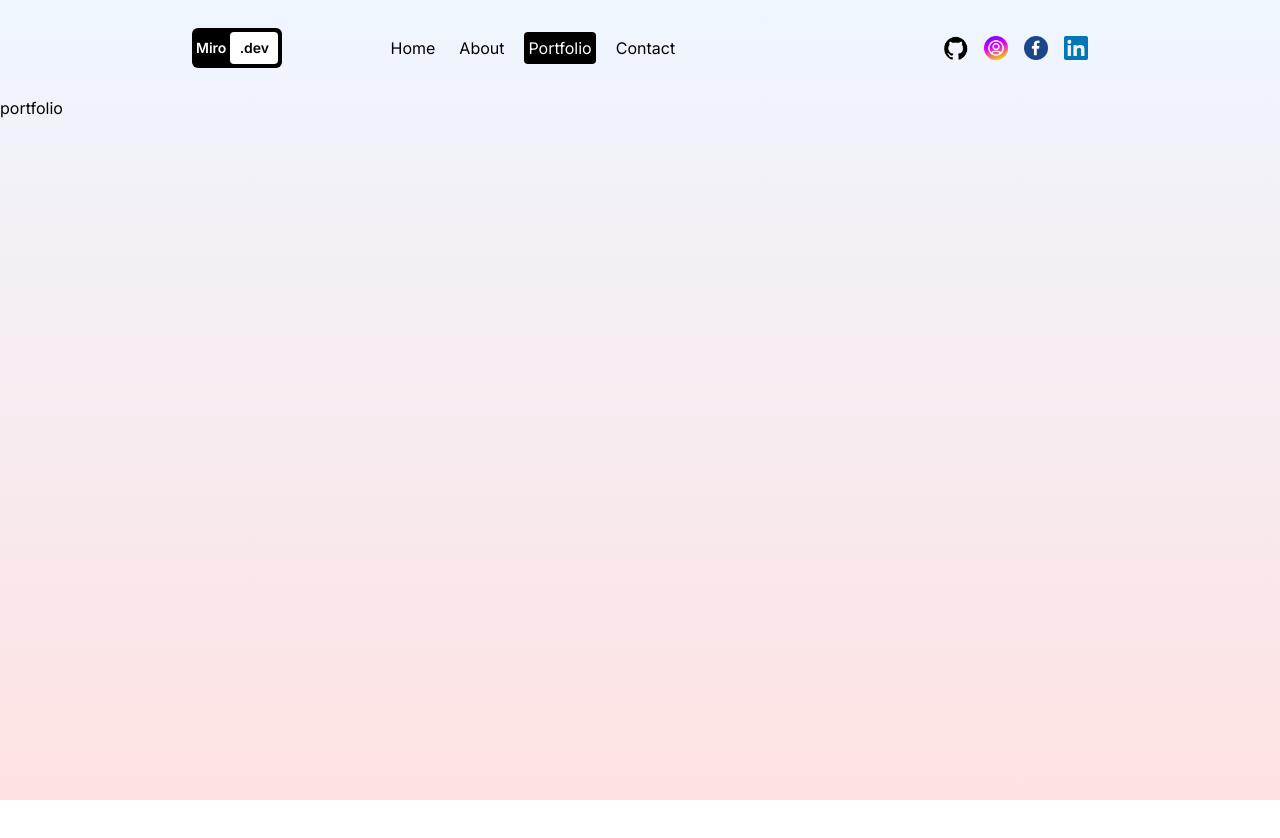
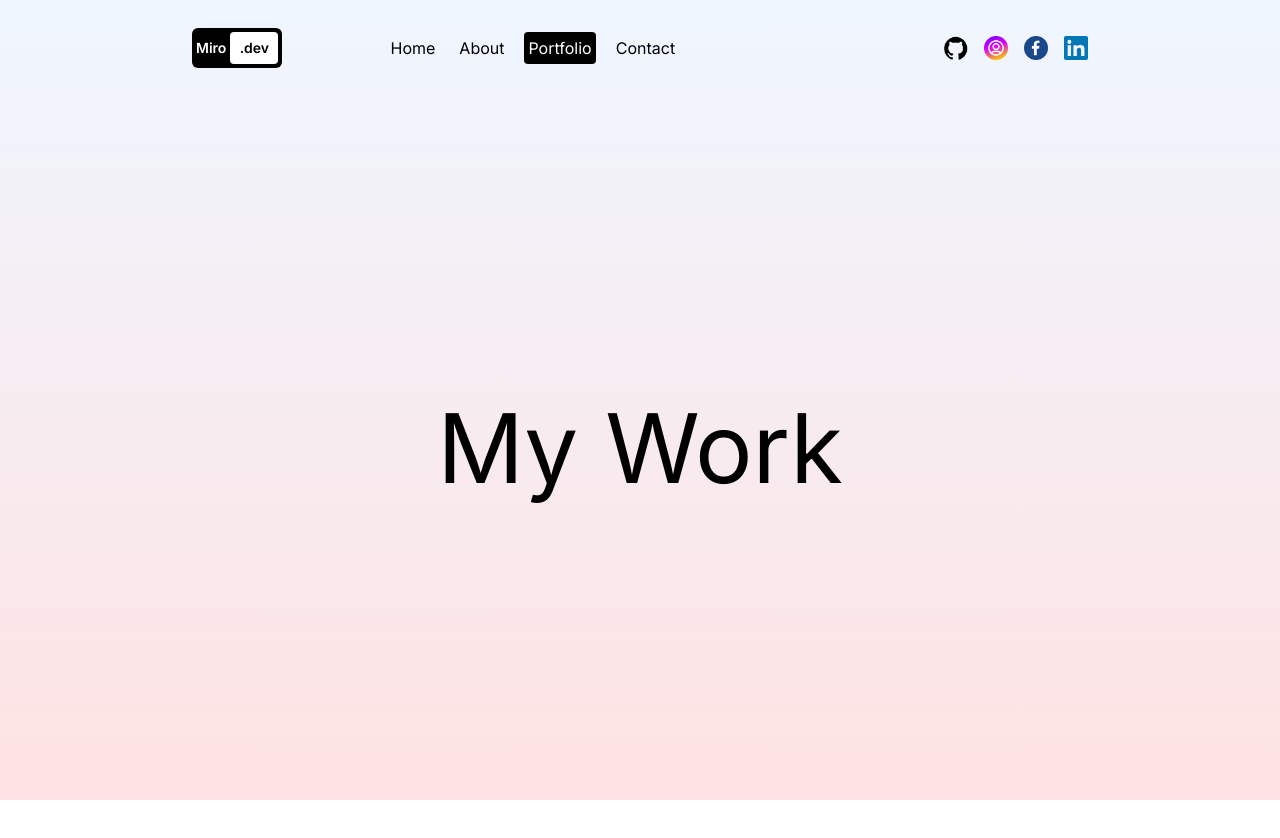
Before and after one commit to junddao/next-js-portfolio, a Next.js app: page /portfolio in a window 1280 px wide. Shown: the top 838 px of the page. Before the commit the page ends 800 px from the top, so only its background shows below. Built offline with nearby package versions, Linux system fonts and the light colour scheme.

Commit message:
portfolio ing...

```diff
--- a/src/app/portfolio/page.jsx
+++ b/src/app/portfolio/page.jsx
@@ -1,8 +1,15 @@
 "use client";
 
-import { motion } from "framer-motion";
+import { motion, useScroll, useTransform } from "framer-motion";
+import { useRef } from "react";
 
 const Page = () => {
+  const ref = useRef();
+
+  const { scrollYProgress } = useScroll(ref);
+
+  const x = useTransform(scrollYProgress, [0, 1], ["0%", "100%"]);
+
   return (
     <motion.div
       className="h-full"
@@ -10,7 +17,12 @@ const Page = () => {
       animate={{ y: "0%" }}
       transition={{ duration: 1 }}
     >
-      <div>portfolio</div>
+      <div className="h-[600vh]" ref={ref}>
+        <div className="w-screen h-[calc(100vh-6rem)] flex items-center justify-center text-8xl">
+          My Work
+        </div>
+        <div className="sticky top-0 flex h-screen gap-4 items-center"></div>
+      </div>
     </motion.div>
   );
 };
```
